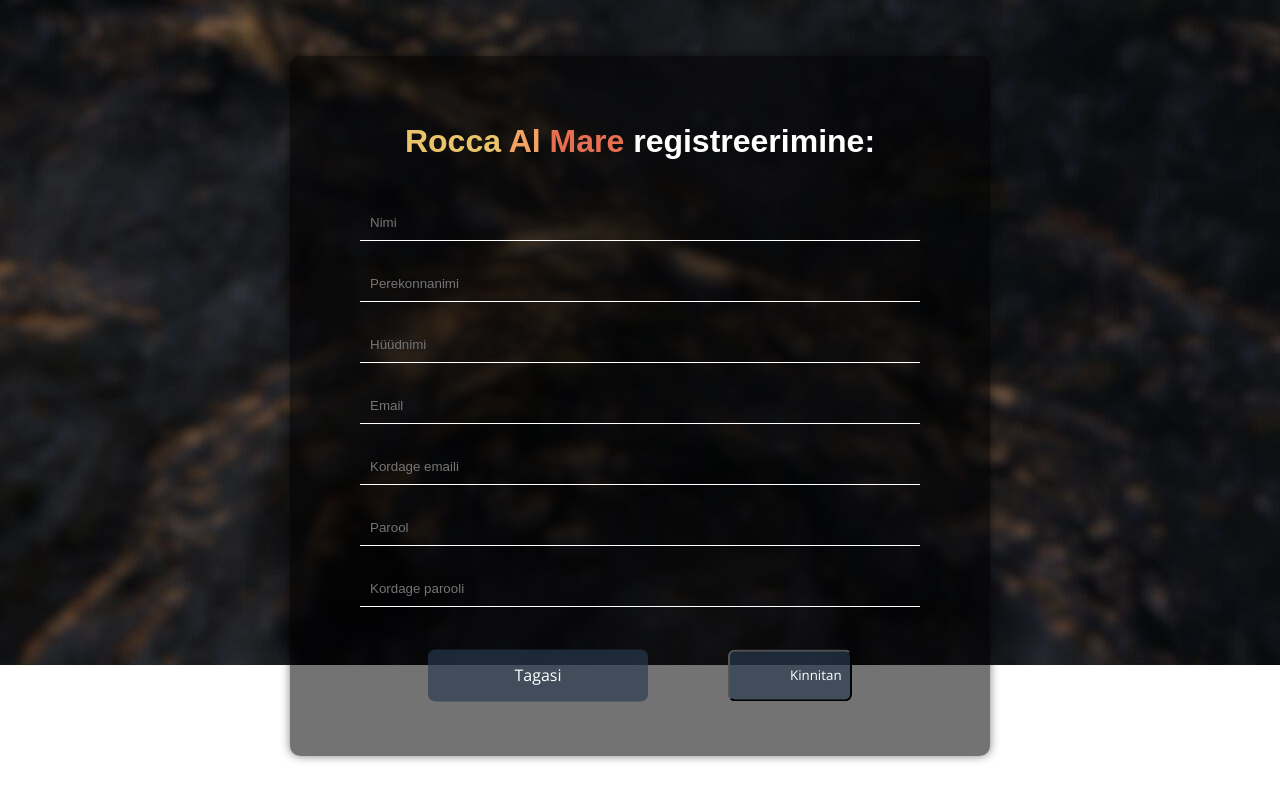
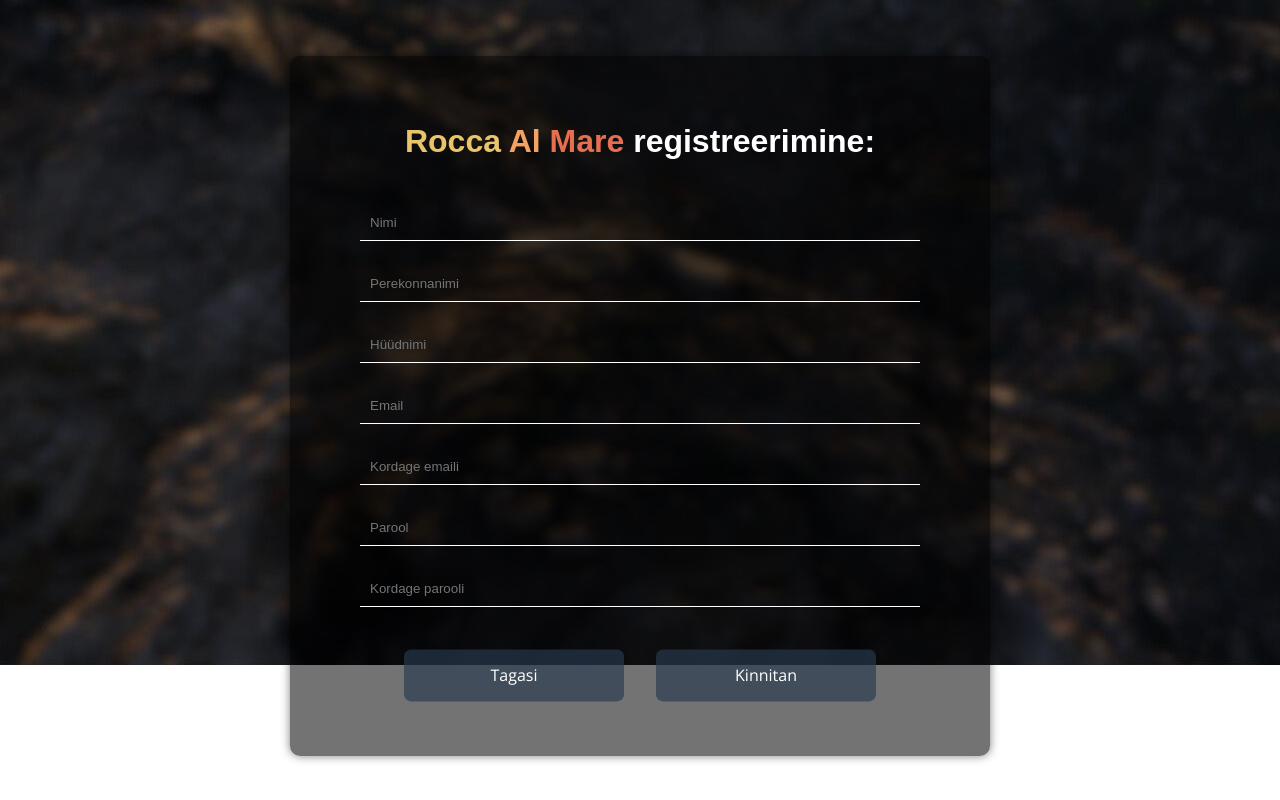
Before and after one commit to ljoha5/loosimineroca, a plain HTML site: page index.html in a window 1280 px wide. Shown: the part 794-1594 px from the top of the page. Drawn offline with nearby package versions, Linux system fonts and the light colour scheme; a web font is replaced by a local one.

Commit message:
Update index.html

```diff
--- a/index.html
+++ b/index.html
@@ -42,7 +42,7 @@
             <input class="inp" type="password" placeholder="Kordage parooli" id="confirm-password" name="confirm-password" required>
             <div style="translate: 0% 20%; width: 90%; display: flex; justify-content: space-between; align-items: center; margin: 0 auto;">
             	<a href="#home" class="button_sub">Tagasi</a>
-            	<button type="submit" style="cursor: pointer;" onclick="success()" class="button_sub">Kinnitan</button>
+            	<a type="submit" style="cursor: pointer;" onclick="success()" class="button_sub">Kinnitan</a>
             </div>
 
         </form>
```
